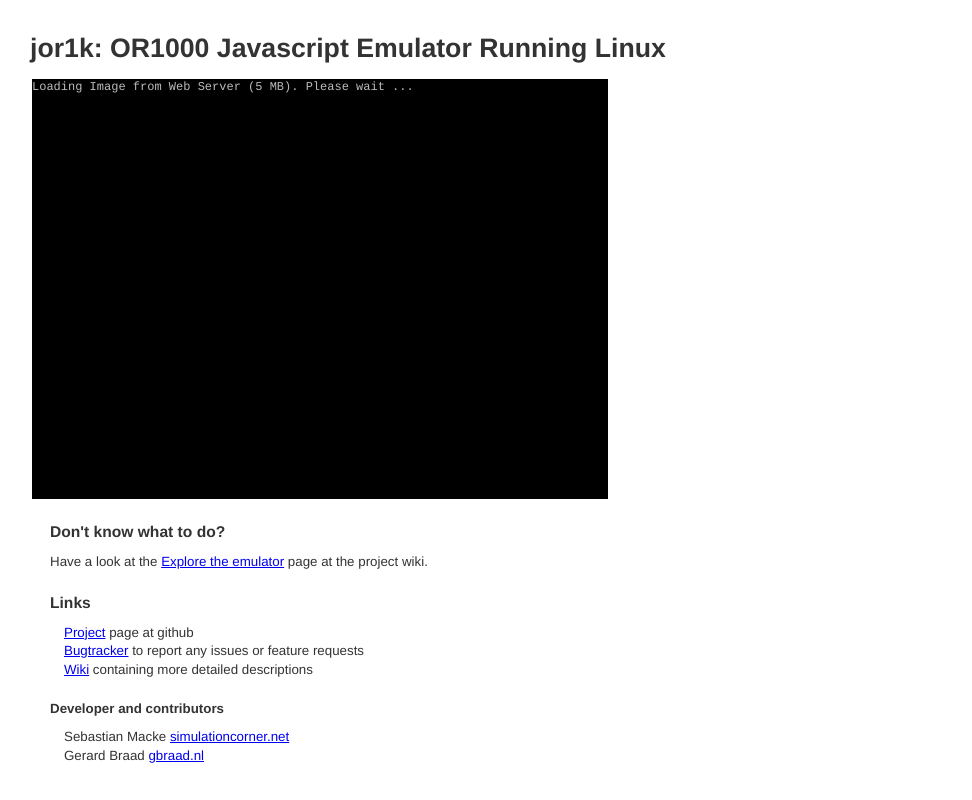
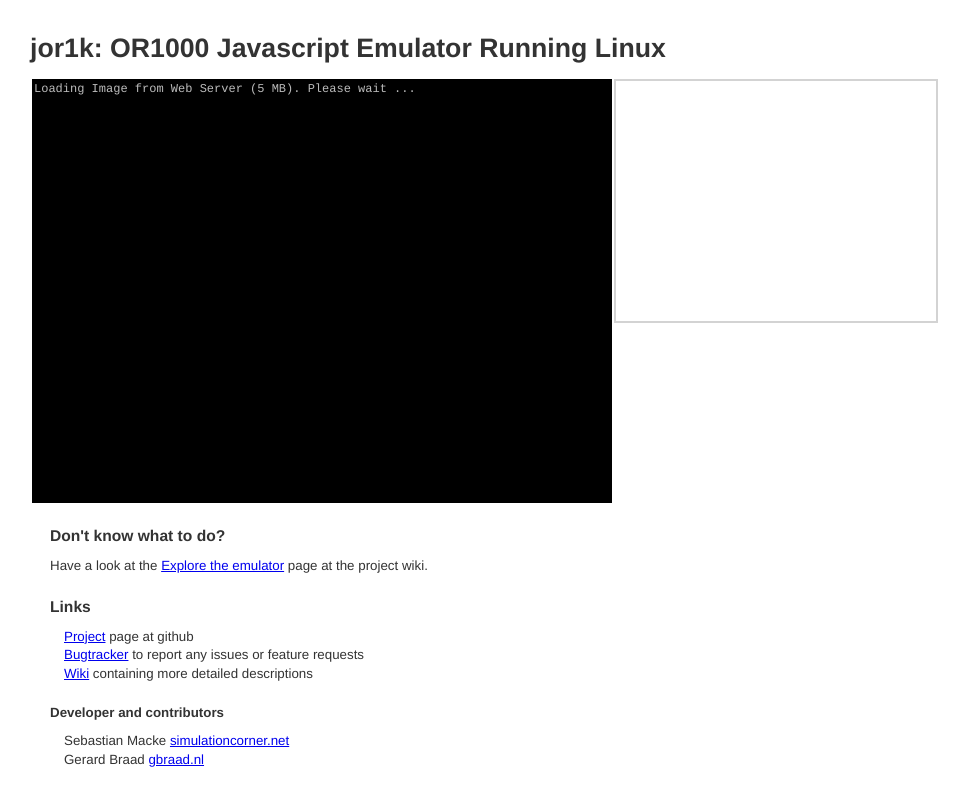
Before and after one commit to s-macke/jor1k, a website: page index.html in a window 1280 px wide. Shown: the whole page, without its empty margins (0-972 px from the left). Drawn offline with Linux system fonts and the light colour scheme; no server answers.

Commit message:
Styling and id changes for the demo page

```diff
--- a/css/default.css
+++ b/css/default.css
@@ -28,7 +28,8 @@
     padding-left: 14px;
 }
 
-.term {
+.terminal {
+    border: 2px solid black;
     font-family: courier,fixed,swiss,monospace,sans-serif;
     font-size: 12px;
     color: #bbbbbb;
@@ -36,6 +37,10 @@
     border-collapse: collapse
 }
 
+.screen {
+    border: 2px solid lightgray;
+}
+
 #infobox {
     margin-left: 20px;
     padding-bottom: 10px;
--- a/index.html
+++ b/index.html
@@ -13,10 +13,12 @@
         <table>
             <tr>
             	<td>
-	                <table id="Terminal" class="term" border="0" title="tty0"></table>
+	                <table id="tty" class="terminal" border="0" title="tty0"></table>
 	            </td>
 	            <td valign="top">
-                    <canvas id="canvas1" width="320", height="240" title="fb0"></canvas>
+                    <canvas id="fb" class="screen" width="320", height="240" title="fb0">
+                        Framebuffer uses canvas
+                    </canvas>
 	            </td>
             </tr>
         </table>
--- a/js/jor1k.js
+++ b/js/jor1k.js
@@ -11,10 +11,10 @@
     "5555FF", "FF55FF", "55FFFF", "55FFFF");
 
 // constructor
-function Terminal(rows, columns, Table) {
+function Terminal(rows, columns, elemId) {
     this.nrows = rows;
     this.ncolumns = columns;
-    this.Table = document.getElementById(Table);
+    this.Table = document.getElementById(elemId);
     this.rowelements = new Array(this.nrows);
     this.cursorvisible = false;
     this.line = "";
@@ -477,8 +477,8 @@
 // -------------------------------------------------
 
 // constructor
-function Framebuffer() {
-    var element = document.getElementById("canvas1");
+function Framebuffer(elemId) {
+    var element = document.getElementById(elemId);
     this.c = element.getContext("2d");
     // read the width and height of the canvas
     this.width = element.width;
@@ -2413,11 +2413,11 @@
     */
 }
 
-var term = new Terminal(25, 80, "Terminal");
+var term = new Terminal(25, 80, "tty");
 DebugMessage("Terminal initialized");
 new TerminalInput();
 DebugMessage("Terminal input initialized");
-var fb = new Framebuffer();
+var fb = new Framebuffer("fb");
 DebugMessage("Framebuffer initialized");
 var ram = new RAM(0x2000000);
 DebugMessage("RAM initialized");
```
